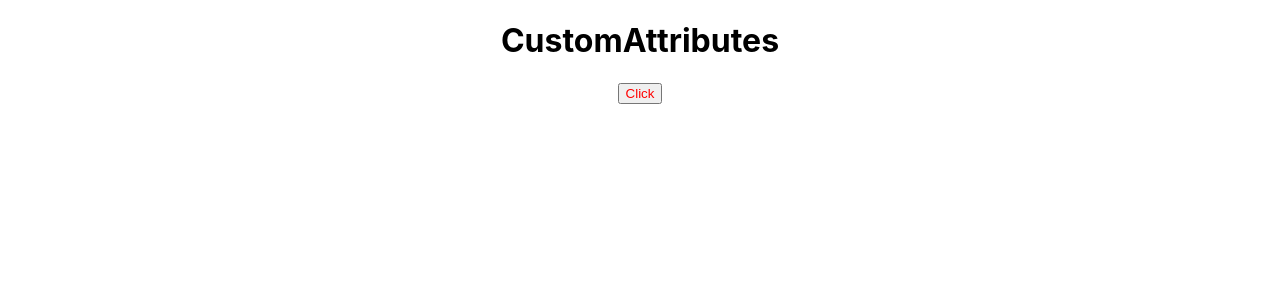
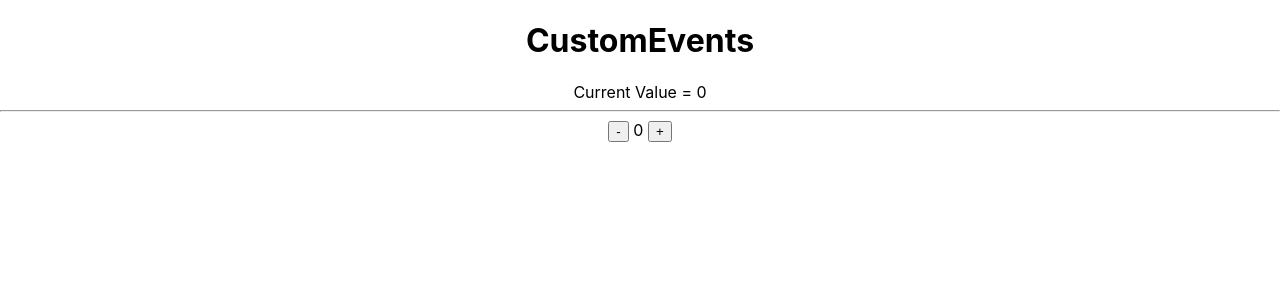
Before and after one commit to gavand-sagar/Upgrad-React-Training, a React (Create React App) app: page / in a window 1280 px wide. Shown: the top 300 px of the page. Built offline with nearby package versions, Linux system fonts and the light colour scheme.

Commit message:
child to parent data flow

```diff
--- a/src/App.js
+++ b/src/App.js
@@ -7,12 +7,13 @@ import ColorChangeWithState from './ColorChangeWithState';
 import HideShow from './HideShow';
 import ToggleButton from './ToggleButton';
 import CustomAttributes from './CustomAttributes';
+import CustomEvents from './CustomEvents';
 
 function App() {
   const fruits = ["Mango", "Banana", "Kiwi", "Grapes"]
   return (
     <div className="App">
-      <CustomAttributes/>
+      <CustomEvents/>
     </div>
   );
 }
--- /dev/null
+++ b/src/CustomEvents.jsx
@@ -0,0 +1,37 @@
+import React, { useState } from 'react'
+
+
+function Counter({ onChange }) {
+    let [value, setValue] = useState(0)
+    function inc() {
+        setValue(value + 1)
+        onChange(value + 1)
+    }
+    function dec() {
+        setValue(value - 1)
+        onChange(value + 1)
+    }
+    return (
+        <div>
+            <button onClick={dec}>-</button>
+            <span> {value} </span>
+            <button onClick={inc}>+</button>
+        </div>
+    )
+}
+
+export default function CustomEvents() {
+    let [parentValue,setParentValue] = useState(0)
+
+    function handleChildChange(event){
+        setParentValue(event)
+    }
+    return (
+        <div>
+            <h1>CustomEvents</h1>
+            Current Value = {parentValue}
+            <hr/>
+            <Counter onChange={handleChildChange}/>
+        </div>
+    )
+}
```
